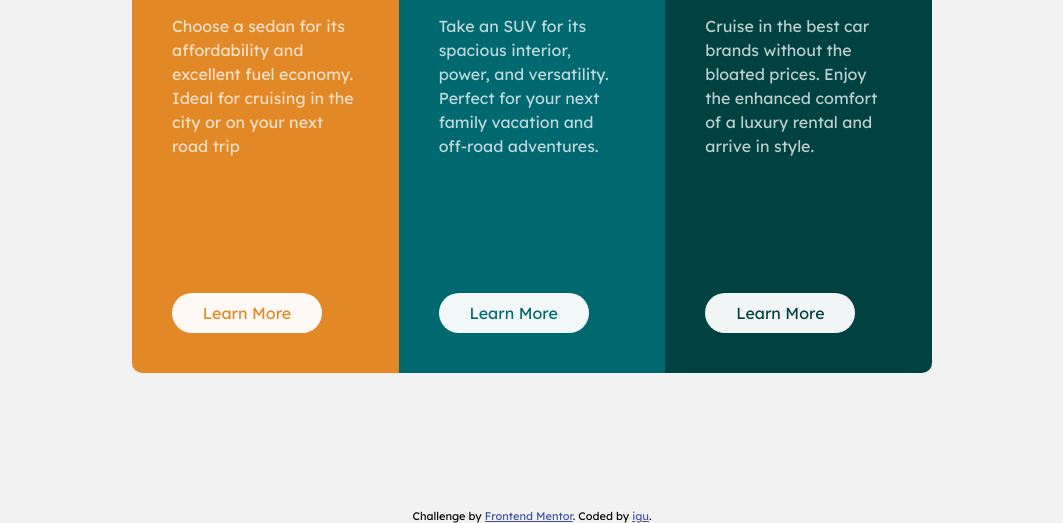
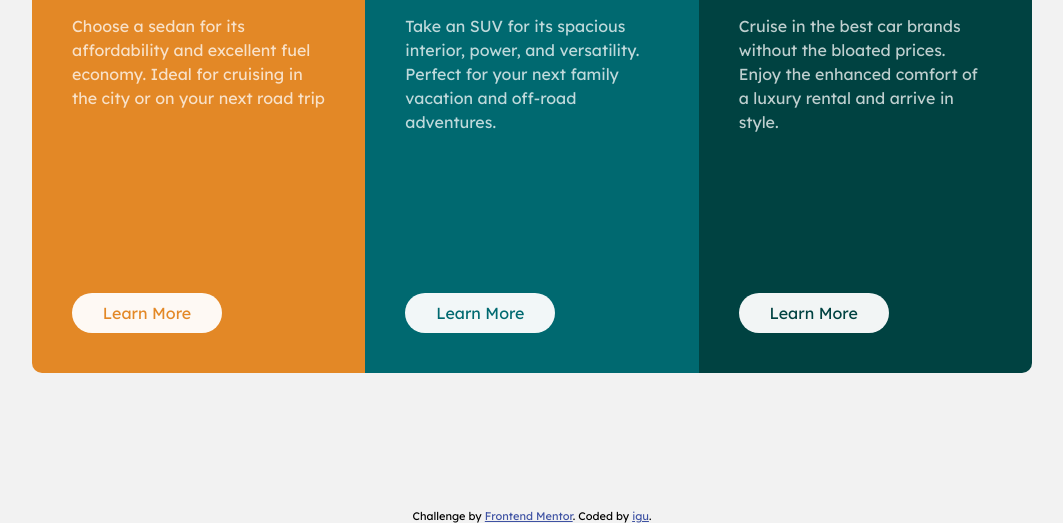
Before and after one commit to mit-igu/3-column-preview, a plain HTML site: page index.html in a window 1280 px wide. Shown: the part 277-800 px from the top of the page, without its empty margins (108-1171 px from the left). Drawn offline with Linux system fonts and the light colour scheme.

Commit message:
New style sizing

```diff
--- a/style.css
+++ b/style.css
@@ -116,9 +116,13 @@ h1, h2, h3{
 
     .holder{
         flex-direction: row;
-        max-width: 800px;
+        max-width: 1000px;
         min-width: 660px;
         max-height: 500px;
+    }
+
+    .area{
+        min-width: 300px;
     }
 
     .area-text{
```
